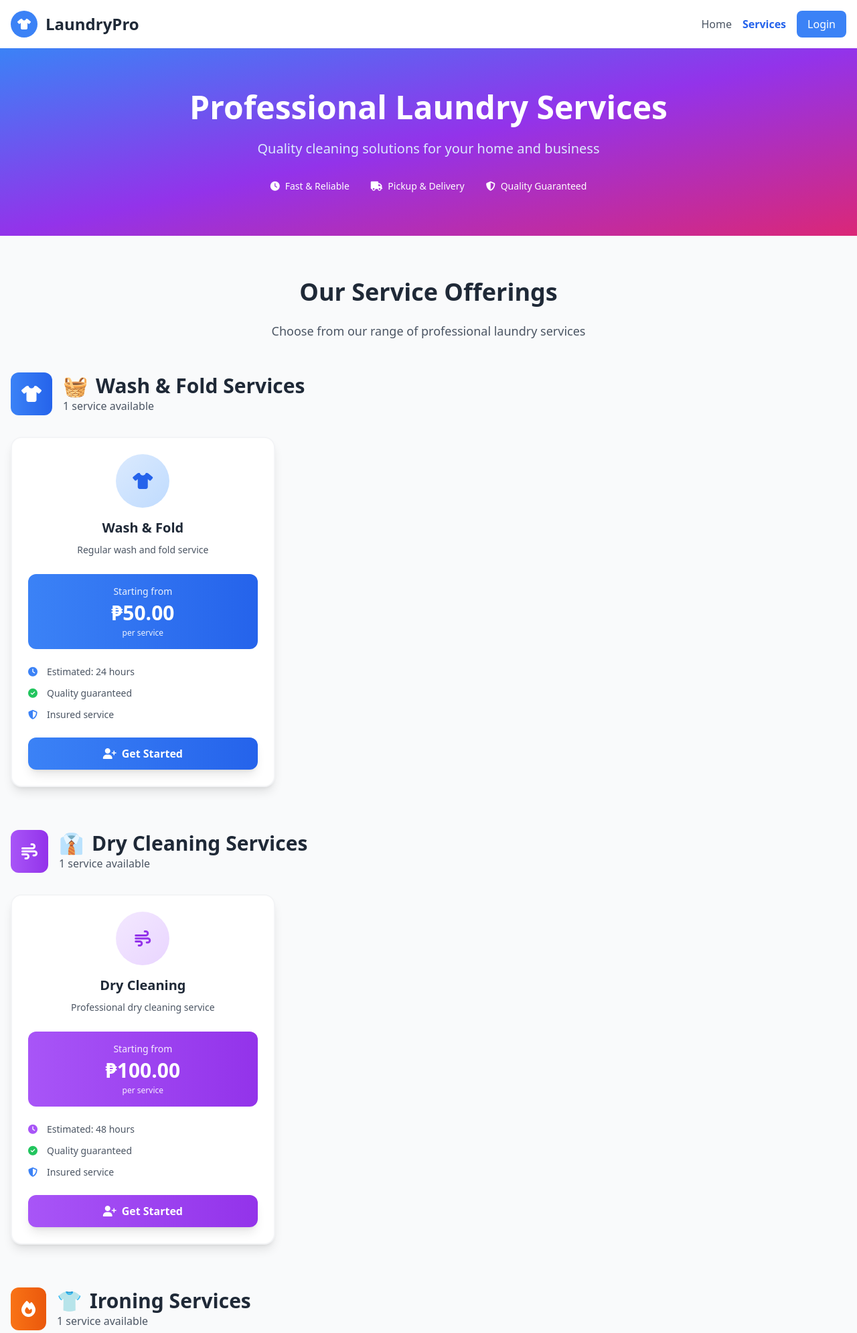
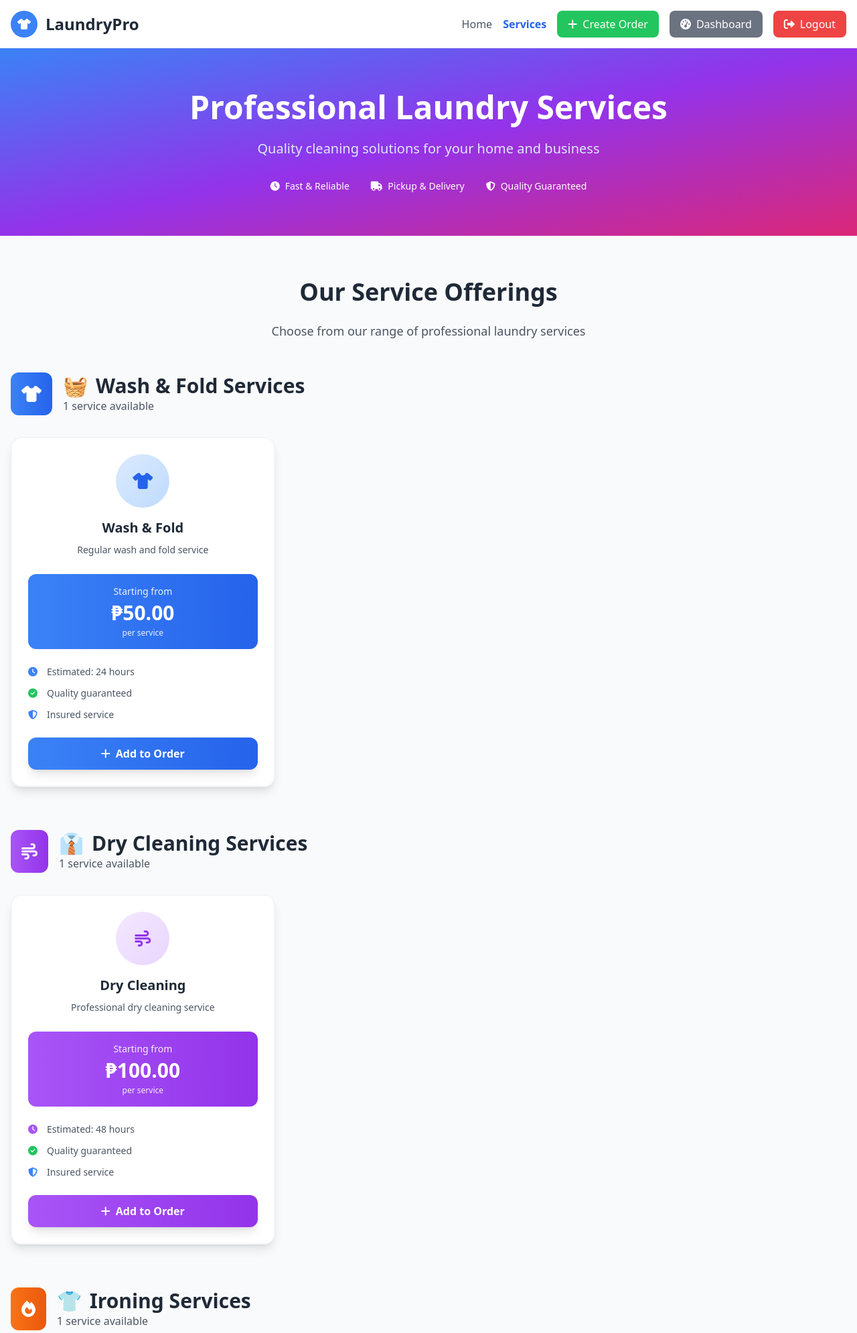
Before and after one commit to psworld143/laundry, a PHP site: page /services.php in a window 1280 px wide. Shown: the top 1990 px of the page at 67% size. Run offline with PHP 8.4, Linux system fonts and the light colour scheme; the visitor is signed in with stand-in values (Sample User, id 1); data comes from the database, SQL or seed files in the repository; some libraries are stand-ins or nearby versions.

Commit message:
Enable customers to add and order services
- Add conditional buttons based on authentication status
- Show 'Add to Order' for logged-in customers
- Show 'Login to Order' for visitors
- Add Create Order button in navigation for logged-in users
- Add Dashboard and Logout links to navigation
- Update Call to Action section with Create Order and My Orders buttons
- Improve user flow from services to ordering

```diff
--- a/services.php
+++ b/services.php
@@ -42,7 +42,19 @@ $pageTitle = 'Our Services - LaundryPro';
                 <div class="flex items-center space-x-4">
                     <a href="index.php" class="text-gray-600 hover:text-blue-600 transition">Home</a>
                     <a href="services.php" class="text-blue-600 font-semibold">Services</a>
+                    <?php if (auth()): ?>
+                    <a href="pages/customer/new-order.php" class="bg-green-500 hover:bg-green-600 text-white px-4 py-2 rounded-lg transition">
+                        <i class="fas fa-plus mr-2"></i>Create Order
+                    </a>
+                    <a href="dashboard.php" class="bg-gray-500 hover:bg-gray-600 text-white px-4 py-2 rounded-lg transition">
+                        <i class="fas fa-tachometer-alt mr-2"></i>Dashboard
+                    </a>
+                    <a href="logout.php" class="bg-red-500 hover:bg-red-600 text-white px-4 py-2 rounded-lg transition">
+                        <i class="fas fa-sign-out-alt mr-2"></i>Logout
+                    </a>
+                    <?php else: ?>
                     <a href="login.php" class="bg-blue-500 hover:bg-blue-600 text-white px-4 py-2 rounded-lg transition">Login</a>
+                    <?php endif; ?>
                 </div>
             </div>
         </div>
@@ -163,10 +175,17 @@ $pageTitle = 'Our Services - LaundryPro';
                     </div>
 
                     <!-- Action Button -->
+                    <?php if (auth()): ?>
+                    <a href="../pages/customer/new-order.php"
+                       class="block w-full bg-gradient-to-r from-<?= $info['color'] ?>-500 to-<?= $info['color'] ?>-600 hover:from-<?= $info['color'] ?>-600 hover:to-<?= $info['color'] ?>-700 text-white font-semibold py-3 rounded-xl transition-all duration-300 transform hover:scale-105 shadow-lg hover:shadow-xl text-center">
+                        <i class="fas fa-plus mr-2"></i>Add to Order
+                    </a>
+                    <?php else: ?>
                     <a href="login.php"
                        class="block w-full bg-gradient-to-r from-<?= $info['color'] ?>-500 to-<?= $info['color'] ?>-600 hover:from-<?= $info['color'] ?>-600 hover:to-<?= $info['color'] ?>-700 text-white font-semibold py-3 rounded-xl transition-all duration-300 transform hover:scale-105 shadow-lg hover:shadow-xl text-center">
-                        <i class="fas fa-user-plus mr-2"></i>Get Started
+                        <i class="fas fa-user-plus mr-2"></i>Login to Order
                     </a>
+                    <?php endif; ?>
                 </div>
                 <?php endforeach; ?>
             </div>
@@ -206,6 +225,16 @@ $pageTitle = 'Our Services - LaundryPro';
             <h2 class="text-3xl font-bold text-gray-800 mb-6">Ready to Get Started?</h2>
             <p class="text-gray-600 text-lg mb-8">Join thousands of satisfied customers who trust LaundryPro with their laundry needs.</p>
             <div class="flex justify-center space-x-4">
+                <?php if (auth()): ?>
+                <a href="pages/customer/new-order.php"
+                   class="bg-green-500 hover:bg-green-600 text-white px-8 py-4 rounded-xl font-semibold text-lg transition transform hover:scale-105 shadow-lg hover:shadow-xl">
+                    <i class="fas fa-plus mr-2"></i>Create Order
+                </a>
+                <a href="pages/customer/my-orders.php"
+                   class="bg-blue-500 hover:bg-blue-600 text-white px-8 py-4 rounded-xl font-semibold text-lg transition transform hover:scale-105 shadow-lg hover:shadow-xl">
+                    <i class="fas fa-list mr-2"></i>My Orders
+                </a>
+                <?php else: ?>
                 <a href="login.php"
                    class="bg-blue-500 hover:bg-blue-600 text-white px-8 py-4 rounded-xl font-semibold text-lg transition transform hover:scale-105 shadow-lg hover:shadow-xl">
                     <i class="fas fa-user-plus mr-2"></i>Create Account
@@ -214,6 +243,7 @@ $pageTitle = 'Our Services - LaundryPro';
                    class="bg-gray-200 hover:bg-gray-300 text-gray-800 px-8 py-4 rounded-xl font-semibold text-lg transition transform hover:scale-105 shadow-lg hover:shadow-xl">
                     <i class="fas fa-sign-in-alt mr-2"></i>Login
                 </a>
+                <?php endif; ?>
             </div>
         </div>
         <?php endif; ?>
```
Also changed, not shown: 1 other file.
